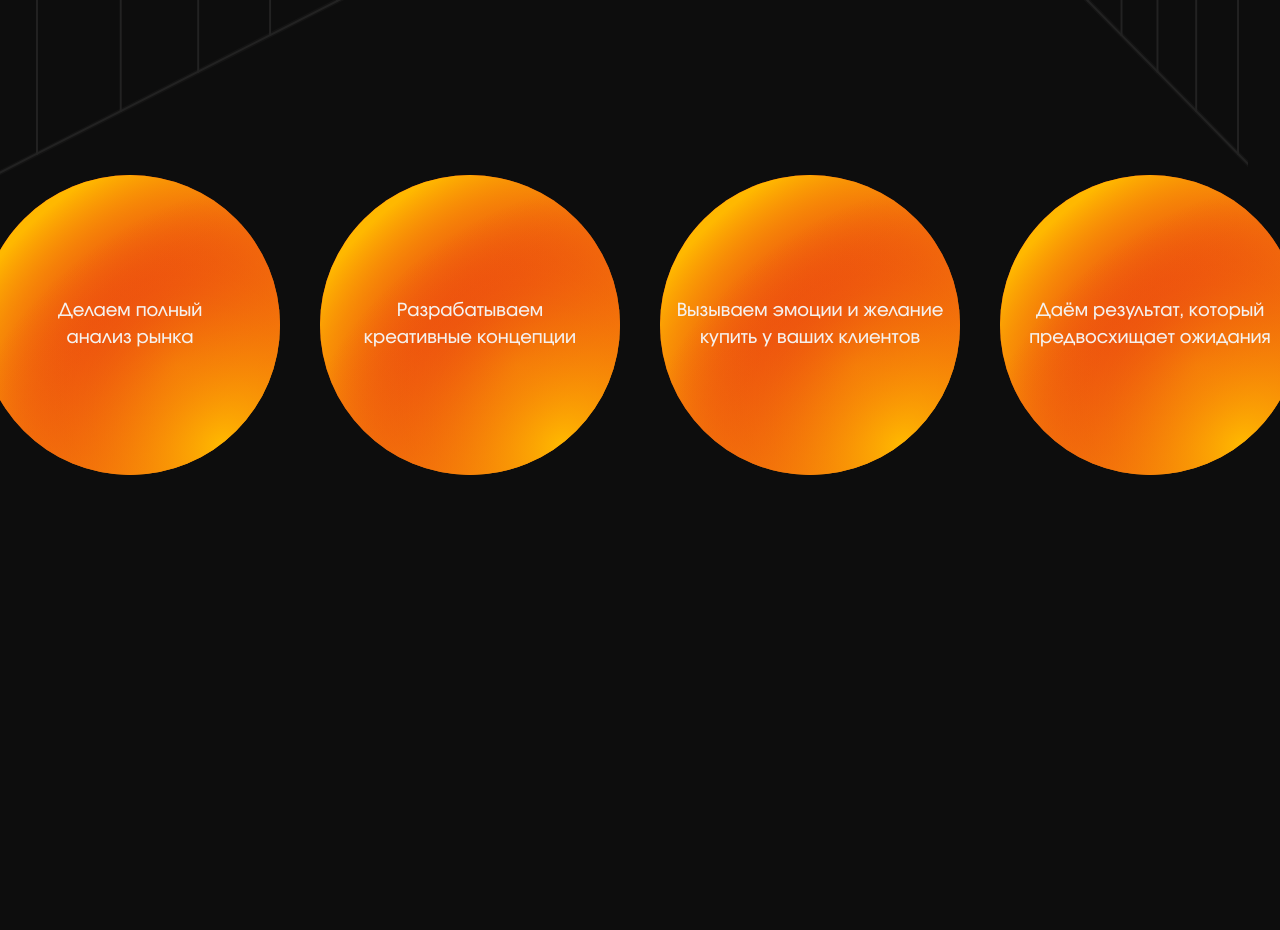
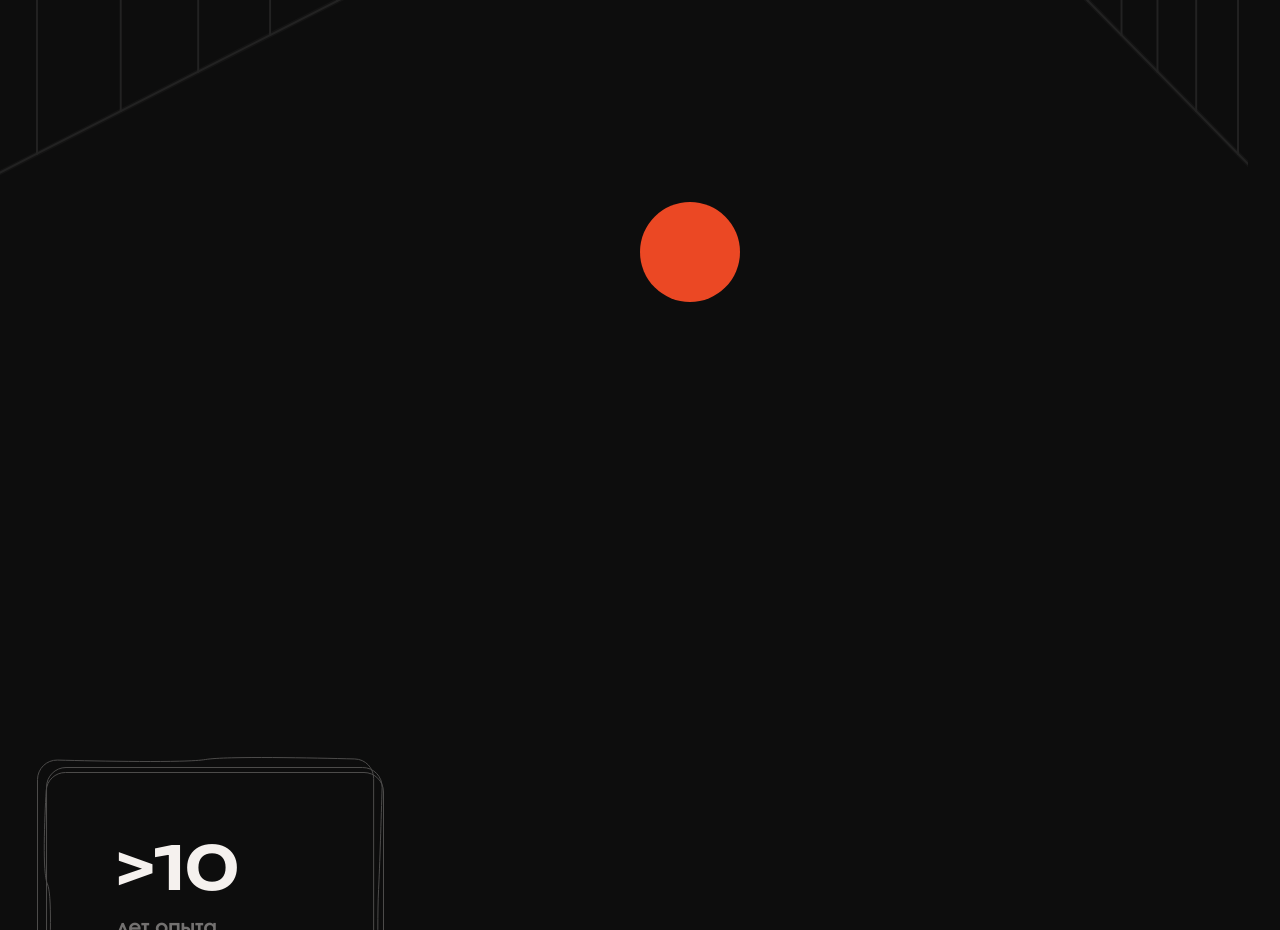
Before and after one commit to Olga-Tsygankova/mst, a React (Vite) app: page / in a window 1280 px wide. Shown: the part 1040-1970 px from the top of the page. Built offline with nearby package versions, Linux system fonts and the light colour scheme.

Commit message:
feat: start animation About

```diff
--- a/src/components/About/About.tsx
+++ b/src/components/About/About.tsx
@@ -1,24 +1,69 @@
-import styles from './style.module.css'
+import { useEffect, useRef } from 'react';
+import { gsap } from 'gsap';
+import styles from './style.module.css';
 
 export const About = () => {
+    const leftFirstRef = useRef<HTMLDivElement>(null);
+    const leftSecondRef = useRef<HTMLDivElement>(null);
+    const rightFirstRef = useRef<HTMLDivElement>(null);
+    const rightSecondRef = useRef<HTMLDivElement>(null);
+    const centerBallRef = useRef<HTMLDivElement>(null);
+
+    useEffect(() => {
+        if (
+            leftFirstRef.current &&
+            leftSecondRef.current &&
+            rightFirstRef.current &&
+            rightSecondRef.current &&
+            centerBallRef.current
+        ) {
+            const ballAnimation = gsap.timeline();
+
+            ballAnimation
+                .to(leftFirstRef.current, {
+                    x: '10vw', // Передвигаем левый первый шарик
+                    opacity: 0, // Исчезает
+                    duration: 1,
+                    ease: 'power2.inOut'
+                })
+                .to(leftSecondRef.current, {
+                    x: '5vw', // Передвигаем левый второй шарик
+                    opacity: 0, // Исчезает
+                    duration: 1,
+                    ease: 'power2.inOut'
+                }, "<") // Используем '<' для синхронизации
+                .to(rightFirstRef.current, {
+                    x: '-5vw', // Передвигаем правый первый шарик
+                    opacity: 0, // Исчезает
+                    duration: 1,
+                    ease: 'power2.inOut'
+                }, "<")
+                .to(rightSecondRef.current, {
+                    x: '-10vw', // Передвигаем правый второй шарик
+                    opacity: 0, // Исчезает
+                    duration: 1,
+                    ease: 'power2.inOut'
+                }, "<")
+                .to(centerBallRef.current, {
+                    opacity: 1, // Появляется
+                    scale: 1, // Увеличивается до полного размера
+                    duration: 1,
+                    ease: 'power2.inOut'
+                });
+        }
+    }, []);
+
     return (
         <section className={styles.about}>
             <div className={styles.aboutLeft}>
-                <div className={styles.left__first}>
-                    <p>Делаем полный <br/> анализ рынка</p>
-                </div>
-                <div className={styles.left__second}>
-                    <p>Разрабатываем <br/> креативные концепции</p>
-                </div>
+                <div ref={leftFirstRef} className={styles.left__first}>Делаем полный <br/> анализ рынка</div>
+                <div ref={leftSecondRef} className={styles.left__second}>Разрабатываем <br/> креативные концепции</div>
             </div>
             <div className={styles.aboutRight}>
-                <div className={styles.right__second}>
-                    <p>Вызываем эмоции и желание <br/> купить у ваших клиентов</p>
-                </div>
-                <div className={styles.right__first}>
-                    <p>Даём результат, который <br/> предвосхищает ожидания</p>
-                </div>
+                <div ref={rightFirstRef} className={styles.right__first}>Вызываем эмоции и желание <br/> купить у ваших клиентов</div>
+                <div ref={rightSecondRef} className={styles.right__second}>Даём результат, который <br/> предвосхищает ожидания</div>
             </div>
+            <div ref={centerBallRef} className={styles.centerBall}></div>
         </section>
-    )
-}
+    );
+};
--- a/src/components/About/style.module.css
+++ b/src/components/About/style.module.css
@@ -1,4 +1,4 @@
-.about {
+/* .about {
     position: relative;
     top: -500px;
     margin: -45px -32px;
@@ -13,10 +13,10 @@
     gap: 25px;
 }
 
-/* .aboutLeft,
+.aboutLeft,
 .aboutRight {
     width: 100%;
-} */
+}
 
 .left__first,
 .left__second,
@@ -122,4 +122,54 @@
     .aboutRight {
         gap: 25px;
     }
+} */
+
+/* styles.module.css */
+.about {
+    position: relative;
+    top: -500px;
+    margin: -45px -32px;
+    padding: 45px 0;
 }
+
+.about,
+.aboutLeft,
+.aboutRight {
+    display: flex;
+    justify-content: center;
+    gap: 25px;
+}
+
+.left__first,
+.left__second,
+.right__first,
+.right__second {
+    display: flex;
+    justify-content: center;
+    max-width: 390px;
+    max-height: 390px;
+    width: max-content;
+    text-wrap: wrap;
+    text-align: center;
+    align-items: center;
+    font-size: 18px;
+    font-weight: 500;
+    line-height: 150%;
+    background: url(../../assets/About/about__back.svg) center no-repeat;
+    background-size: cover;
+    position: relative; /* Убедитесь, что элементы не перекрываются другими элементами */
+}
+
+/* Центрируем шарик */
+.centerBall {
+    position: absolute;
+    left: 50%;
+    top: 50%;
+    transform: translate(-50%, -50%);
+    width: 100px;
+    height: 100px;
+    background-color: #EB4824; /* Задайте цвет или изображение */
+    border-radius: 50%;
+    opacity: 0; /* Начальное состояние невидимо */
+    scale: 0; /* Начальный масштаб для анимации */
+}
```
